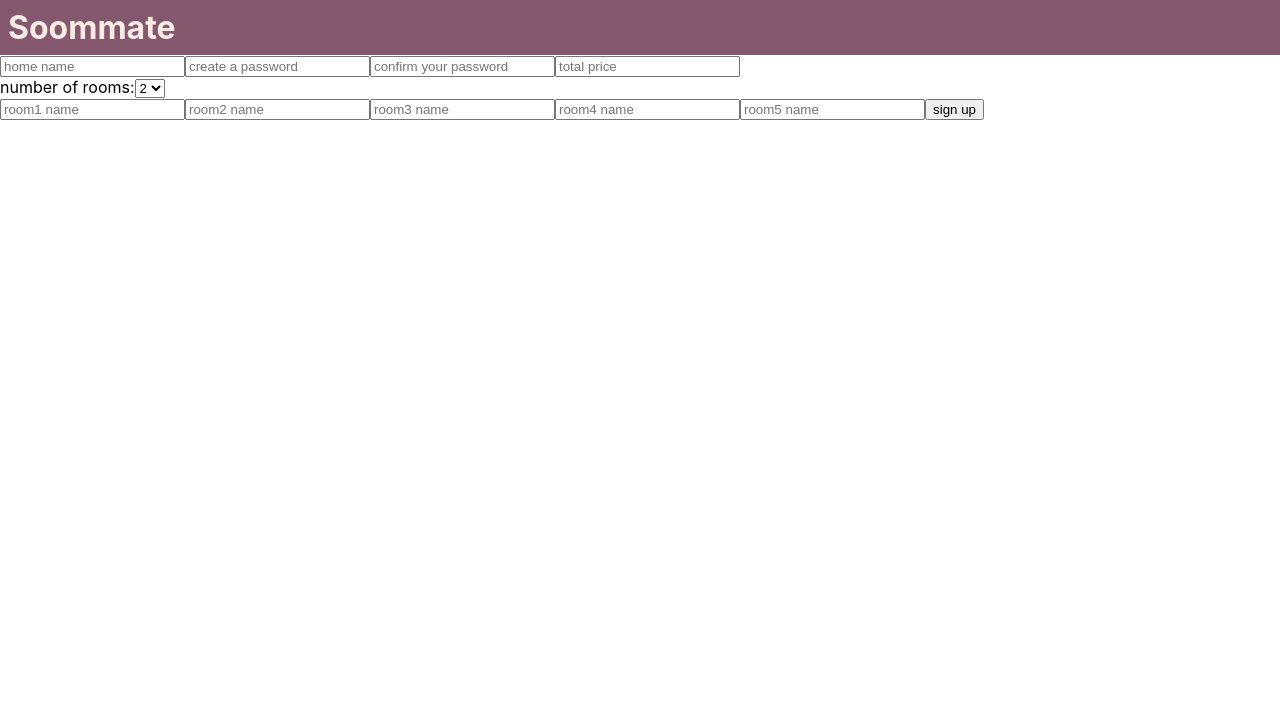
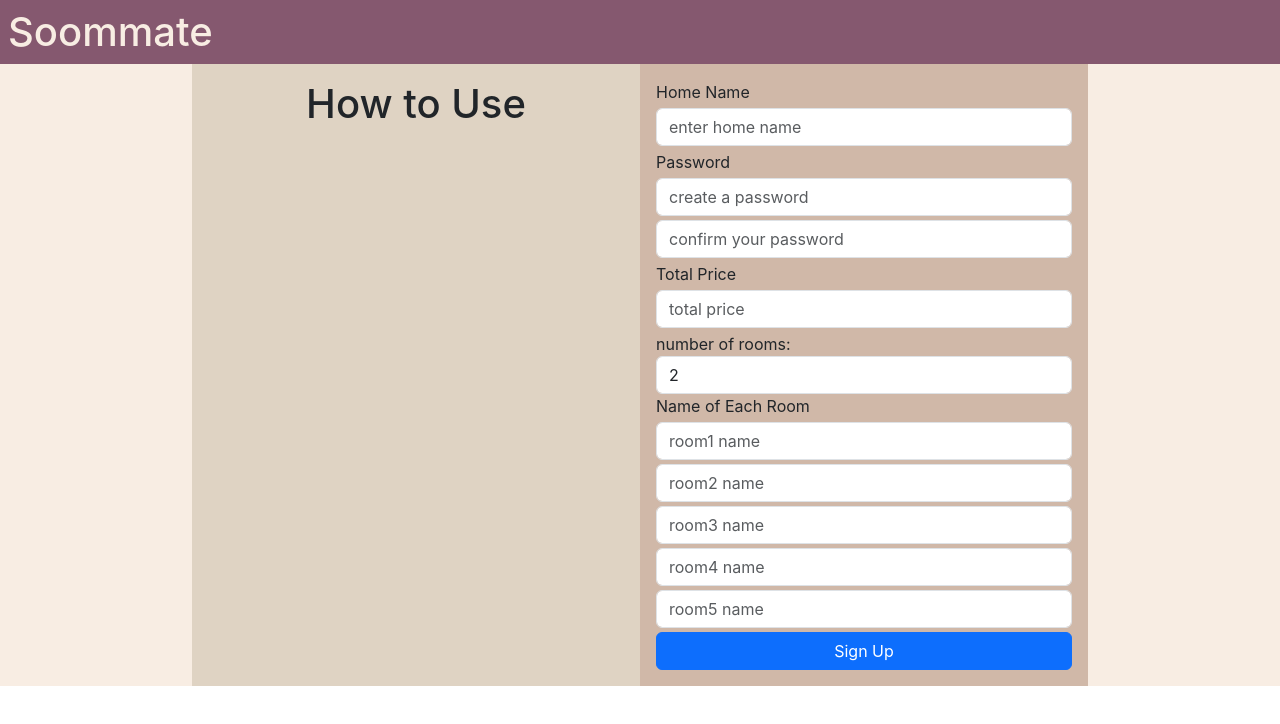
Before and after one commit to mingwandowski/soommate-boot, a React (Create React App) app in the folder soommate-ui/: page / in a window 1280 px wide. Shown: the top 724 px of the page. Built offline with nearby package versions, Linux system fonts and the light colour scheme; the HTML template or start-up script is replaced by a standard one.

Commit message:
update login-component ui

```diff
--- a/soommate-ui/public/index.html
+++ b/soommate-ui/public/index.html
@@ -3,6 +3,7 @@
   <head>
     <meta charset="utf-8" />
     <title>Soommate React</title>
+    <link href="https://cdn.jsdelivr.net/npm/bootstrap@5.3.0-alpha1/dist/css/bootstrap.min.css" rel="stylesheet" integrity="sha384-GLhlTQ8iRABdZLl6O3oVMWSktQOp6b7In1Zl3/Jr59b6EGGoI1aFkw7cmDA6j6gD" crossorigin="anonymous">
   </head>
   <body>
     <div id="root"></div>
--- a/soommate-ui/src/App.css
+++ b/soommate-ui/src/App.css
@@ -0,0 +1,19 @@
+.App {
+  background-color: #F8EDE3;
+}
+
+.login-component {
+  width: 70%;
+  text-align: center;
+  margin: auto;
+}
+
+.introduction {
+  background-color: #DFD3C3;
+  padding: 1em;
+}
+
+.signin-signup {
+  background-color: #D0B8A8;
+  padding: 1em;
+}
--- a/soommate-ui/src/App.js
+++ b/soommate-ui/src/App.js
@@ -1,12 +1,22 @@
 import './App.css';
 import Header from './components/Header';
-import HomeSignUp from './components/HomeSignUp';
+import Introduction from './components/start_component/Introduction';
+import HomeSignUp from './components/start_component/HomeSignUp';
 
 function App() {
   return (
     <div className="App">
       <Header />
-      <HomeSignUp />
+      <div className='login-component row'>
+        <div className='introduction col-lg-6'>
+          <Introduction />
+        </div>
+        <div className='signin-signup col-lg-6'>
+          <HomeSignUp />
+        </div>
+      </div>
+      <div className='main-component'>
+      </div>
     </div>
   );
 }
--- a/soommate-ui/src/components/HomeSignUp.jsx
+++ /dev/null
@@ -1,84 +0,0 @@
-import React from "react";
-import axios from "axios";
-
-function HomeSignUp() {
-
-	const defaultHome = {
-		homeName: "",
-		homePassword: "",
-		numOfRooms: 2,
-		totalPrice: 0,
-		room1Name: "",
-		room2Name: "",
-		room3Name: "",
-		room4Name: "",
-		room5Name: ""
-	}
-	const [home, setHome] = React.useState(defaultHome);
-
-	function changeInput(event) {
-		const {name, value} = event.target;
-		setHome(prev => {
-			return {
-				...prev,
-				[name]: value
-			};
-		});
-	}
-
-	async function addHome(home) {
-		const url = `http://localhost:8080/addHome`;
-		console.log("addHome");
-		try {
-			const config = {
-				headers: {
-					'content-type': 'application/json',
-					"Access-Control-Allow-Origin": "*"
-				}
-			}
-			const data = await axios.post(url, home, config);
-			if(data !== null) {
-				console.log(data);
-			}
-		} catch (err) {
-			console.log(err);
-		}
-	}
-
-	function clickSignUp(event) {
-		console.log(home);
-		addHome(home);
-
-		event.preventDefault();
-	}
-
-    return (
-        <div>
-            <form>
-            <input onChange={changeInput} type="text" name="homeName" placeholder="home name" required/>
-			<input onChange={changeInput} type="password" name="homePassword" placeholder="create a password" required=""/>
-			<input type="password" placeholder="confirm your password" required=""/>
-			<input onChange={changeInput} type="text" name="totalPrice" placeholder="total price" required=""/>
-			<div>
-				<label>number of rooms:</label>
-				<span>
-					<select onChange={changeInput} name="numOfRooms" defaultValue={2}>
-						<option value="2">2</option>
-						<option value="3">3</option>
-						<option value="4">4</option>
-						<option value="5">5</option>
-					</select>
-				</span>
-			</div>
-			<input onChange={changeInput} type="text" id="room1Name" name="room1Name" placeholder="room1 name" />
-			<input onChange={changeInput} type="text" id="room2Name" name="room2Name" placeholder="room2 name" />
-			<input onChange={changeInput} type="text" id="room3Name" name="room3Name" placeholder="room3 name" />
-			<input onChange={changeInput} type="text" id="room4Name" name="room4Name" placeholder="room4 name" />
-			<input onChange={changeInput} type="text" id="room5Name" name="room5Name" placeholder="room5 name" />
-			<button onClick={clickSignUp}>sign up</button>
-            </form>
-        </div>
-    );
-}
-
-export default HomeSignUp;
--- /dev/null
+++ b/soommate-ui/src/components/start_component/HomeSignUp.css
@@ -0,0 +1,13 @@
+.sign-up-form {
+    text-align: left;
+}
+
+.sign-up-form input {
+    margin: 4px 0px;
+}
+
+.sign-up-form button {
+    text-align: center;
+    margin: auto;
+    width: 100%;
+}
--- /dev/null
+++ b/soommate-ui/src/components/start_component/HomeSignUp.jsx
@@ -0,0 +1,97 @@
+import React from "react";
+import axios from "axios";
+
+import './HomeSignUp.css';
+
+function HomeSignUp() {
+
+	const defaultHome = {
+		homeName: "",
+		homePassword: "",
+		numOfRooms: 2,
+		totalPrice: 0,
+		room1Name: "",
+		room2Name: "",
+		room3Name: "",
+		room4Name: "",
+		room5Name: ""
+	}
+	const [home, setHome] = React.useState(defaultHome);
+
+	function changeInput(event) {
+		const {name, value} = event.target;
+		setHome(prev => {
+			return {
+				...prev,
+				[name]: value
+			};
+		});
+	}
+
+	async function addHome(home) {
+		const url = `http://localhost:8080/addHome`;
+		console.log("addHome");
+		try {
+			const config = {
+				headers: {
+					'content-type': 'application/json',
+					"Access-Control-Allow-Origin": "*"
+				}
+			}
+			const data = await axios.post(url, home, config);
+			if(data !== null) {
+				console.log(data);
+			}
+		} catch (err) {
+			console.log(err);
+		}
+	}
+
+	function clickSignUp(event) {
+		console.log(home);
+		addHome(home);
+
+		event.preventDefault();
+	}
+
+    return (
+        <form className="sign-up-form">
+			<div className="form-group">
+				<label>Home Name</label>
+				<input className="form-control" onChange={changeInput} type="text" name="homeName" placeholder="enter home name" required />
+			</div>
+			<div className="form-group">
+				<label>Password</label>
+				<input className="form-control" onChange={changeInput} type="password" name="homePassword" placeholder="create a password" required />
+				<input className="form-control" type="password" placeholder="confirm your password" required />
+			</div>
+			<div className="form-group">
+				<label>Total Price</label>
+				<input className="form-control" onChange={changeInput} type="text" name="totalPrice" placeholder="total price" required="" />
+			</div>
+			<div className="form-group">
+				<label>number of rooms:</label>
+				<select className="form-control" onChange={changeInput} name="numOfRooms" defaultValue={2}>
+					<option value="2">2</option>
+					<option value="3">3</option>
+					<option value="4">4</option>
+					<option value="5">5</option>
+				</select>
+			</div>
+			<div className="form-group">
+				<label>Name of Each Room</label>
+				<input className="form-control" onChange={changeInput} type="text" name="room1Name" placeholder="room1 name" />
+				<input className="form-control" onChange={changeInput} type="text" name="room2Name" placeholder="room2 name" />
+				<input className="form-control" onChange={changeInput} type="text" name="room3Name" placeholder="room3 name" />
+				<input className="form-control" onChange={changeInput} type="text" name="room4Name" placeholder="room4 name" />
+				<input className="form-control" onChange={changeInput} type="text" name="room5Name" placeholder="room5 name" />
+			</div>
+			<div>
+			<button class="btn btn-primary btn-block signup-button" onClick={clickSignUp} type="button">Sign Up</button>
+			</div>
+
+        </form>
+    );
+}
+
+export default HomeSignUp;
--- /dev/null
+++ b/soommate-ui/src/components/start_component/Introduction.jsx
@@ -0,0 +1,11 @@
+import React from "react";
+
+function Introduction() {
+    return (
+        <div>
+            <h1>How to Use</h1>
+        </div>
+    );
+}
+
+export default Introduction;
```
